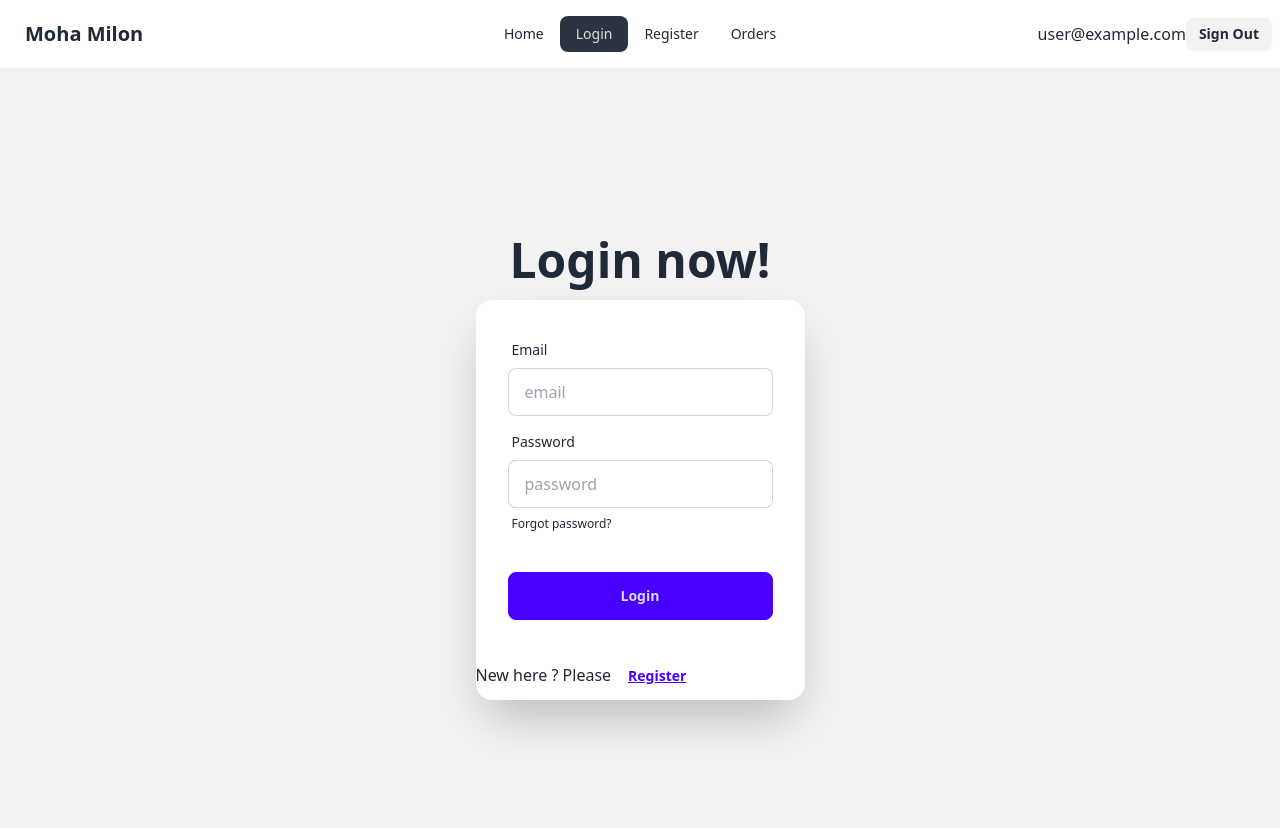
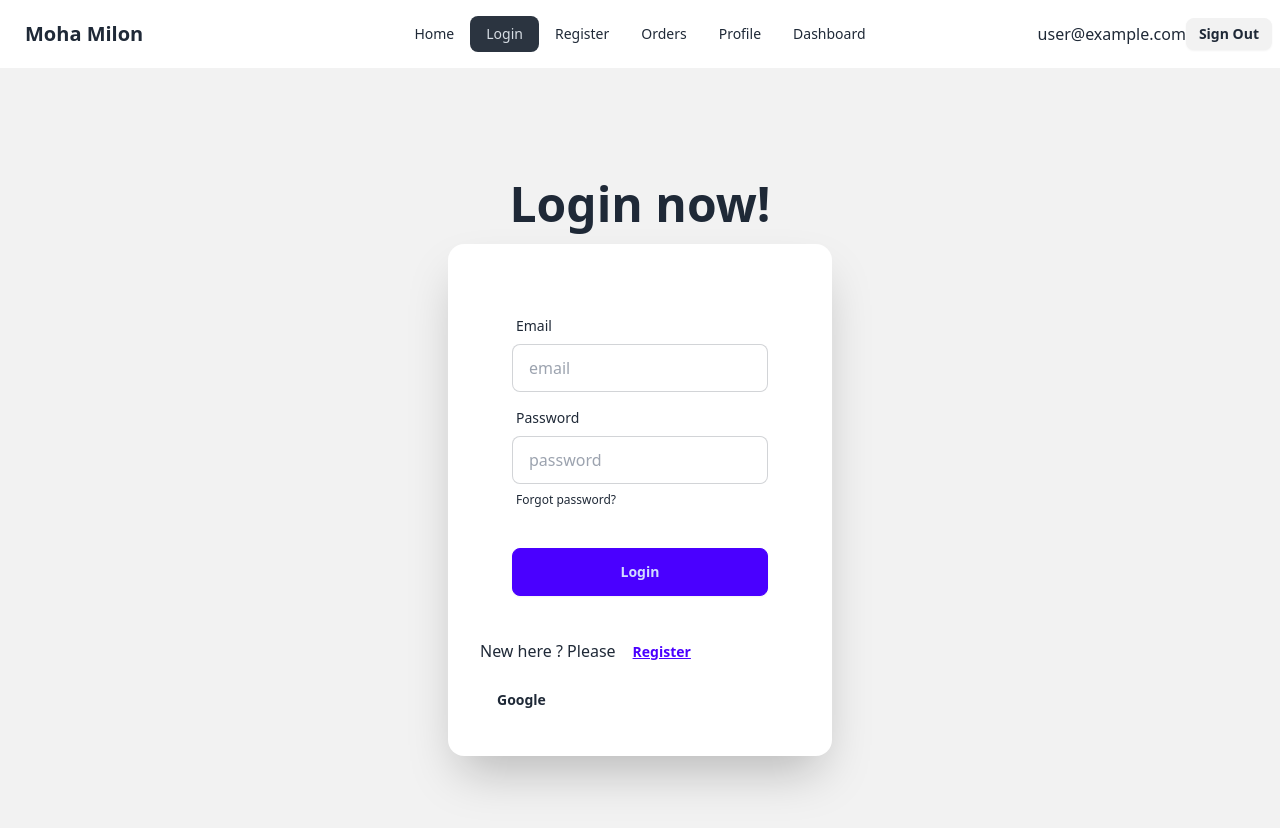
Before and after one commit to mazharul03/auth-moha-milon, a React (Vite) app: page /login in a window 1280 px wide. Shown: the top 828 px of the page. Built offline with nearby package versions, Linux system fonts and the light colour scheme; no server answers; sample sign-in values are in the browser's storage.

Commit message:
Navigate after login and Social Sign In and Practice task

```diff
--- a/src/Components/Login.jsx
+++ b/src/Components/Login.jsx
@@ -1,11 +1,12 @@
 import { useContext } from "react";
-import { Link } from "react-router-dom";
+import { Link, useNavigate } from "react-router-dom";
 import { AuthContext } from "../Providers/AuthProvider";
 import { Result } from "postcss";
 
 const Login = () => {
 
-    const {signInUser} = useContext(AuthContext);
+    const { signInUser, signInWithGoogle } = useContext(AuthContext);
+    const navigate = useNavigate();
 
     const handleLogin = e => {
         e.preventDefault();
@@ -14,12 +15,24 @@ const Login = () => {
         console.log(email, password);
 
         signInUser(email, password)
-        .then(result =>{
-            console.log(result.user)
-        })
-        .catch(error => {
-            console.error(error)
-        })
+            .then(result => {
+                console.log(result.user)
+                e.target.reset();
+                navigate('/');
+            })
+            .catch(error => {
+                console.error(error)
+            })
+    }
+
+    const handleGoogleSignIn = () => {
+        signInWithGoogle()
+            .then(result => {
+                console.log(result.user)
+            })
+            .catch(error => {
+                console.error(error)
+            })
     }
 
     return (
@@ -28,7 +41,7 @@ const Login = () => {
                 <div className="text-center">
                     <h1 className="text-5xl font-bold">Login now!</h1>
                 </div>
-                <div className="card bg-base-100 w-full max-w-sm shrink-0 shadow-2xl">
+                <div className="card bg-base-100 w-full p-8 max-w-sm shrink-0 shadow-2xl">
                     <form onSubmit={handleLogin} className="card-body">
                         <div className="form-control">
                             <label className="label">
@@ -52,6 +65,7 @@ const Login = () => {
                     <p> New here ? Please<Link to='/register'>
                         <button className="btn btn-link">Register</button>
                     </Link></p>
+                    <p><button onClick={handleGoogleSignIn} className="btn btn-ghost">Google</button></p>
                 </div>
             </div>
         </div>
--- a/src/Components/Navbar.jsx
+++ b/src/Components/Navbar.jsx
@@ -17,6 +17,10 @@ const Navbar = () => {
         <li><NavLink to='/login'>Login</NavLink></li>
         <li><NavLink to='/register'>Register</NavLink></li>
         <li><NavLink to='/orders'>Orders</NavLink></li>
+        {user && <>
+            <li><NavLink to='/profile'>Profile</NavLink></li>
+            <li><NavLink to='/dashboard'>Dashboard</NavLink></li>
+        </>}
     </>
 
     return (
--- /dev/null
+++ b/src/Components/Profile.jsx
@@ -0,0 +1,11 @@
+
+
+const Profile = () => {
+    return (
+        <div>
+            <h2>Your personal profile</h2>
+        </div>
+    );
+};
+
+export default Profile;
--- a/src/Providers/AuthProvider.jsx
+++ b/src/Providers/AuthProvider.jsx
@@ -1,9 +1,11 @@
-import { createUserWithEmailAndPassword, onAuthStateChanged, signInWithEmailAndPassword, signOut } from "firebase/auth";
+import { createUserWithEmailAndPassword, GoogleAuthProvider, onAuthStateChanged, signInWithEmailAndPassword, signInWithPopup, signOut } from "firebase/auth";
 import PropTypes from "prop-types";
 import { createContext, useEffect, useState } from "react";
 import auth from "../firebase/firebase.config";
 
 export const AuthContext = createContext(null);
+
+const googleProvider = new GoogleAuthProvider();
 
 const AuthProvider = ({children}) => {
 
@@ -18,6 +20,11 @@ const AuthProvider = ({children}) => {
     const signInUser = (email, password) => {
         setLoading(true);
         return signInWithEmailAndPassword(auth, email, password)
+    }
+
+    const signInWithGoogle = () =>{
+        setLoading(true);
+        return signInWithPopup(auth, googleProvider);
     }
 
     const logOut = () => {
@@ -45,6 +52,7 @@ const AuthProvider = ({children}) => {
         loading,
         createUser,
         signInUser,
+        signInWithGoogle,
         logOut
     }
 
--- a/src/routes/PrivateRout.jsx
+++ b/src/routes/PrivateRoute.jsx
@@ -1,8 +1,9 @@
 import { useContext } from "react";
 import { AuthContext } from "../Providers/AuthProvider";
 import { Navigate } from "react-router-dom";
+import PropTypes from "prop-types";
 
-const PrivateRout = ({children}) => {
+const PrivateRoute = ({children}) => {
     const {user, loading} = useContext(AuthContext);
     if(loading){
         return <span className="loading loading-spinner loading-lg"></span>
@@ -15,4 +16,8 @@ const PrivateRout = ({children}) => {
     return <Navigate to='/login'></Navigate>
 };
 
-export default PrivateRout;
+export default PrivateRoute;
+
+PrivateRoute.protoTypes = {
+    children: PropTypes.node
+}
```
Also changed, not shown: src/main.jsx (+6 -1 lines).
